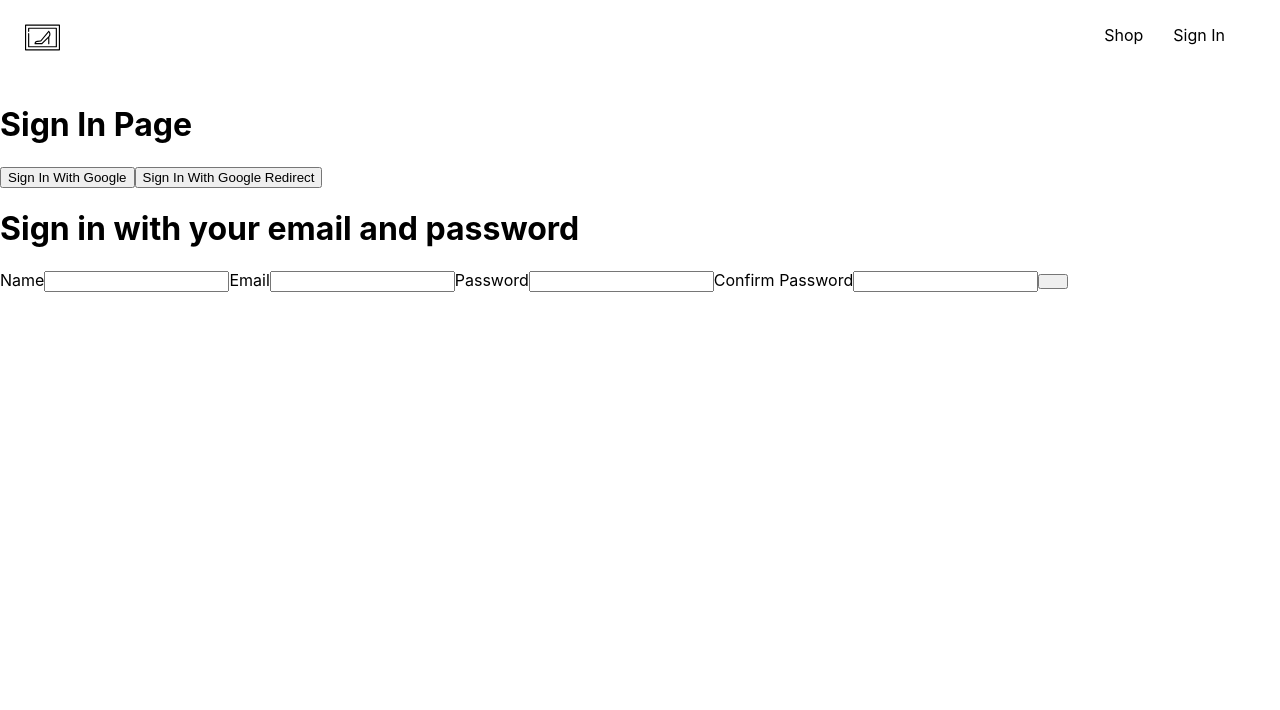
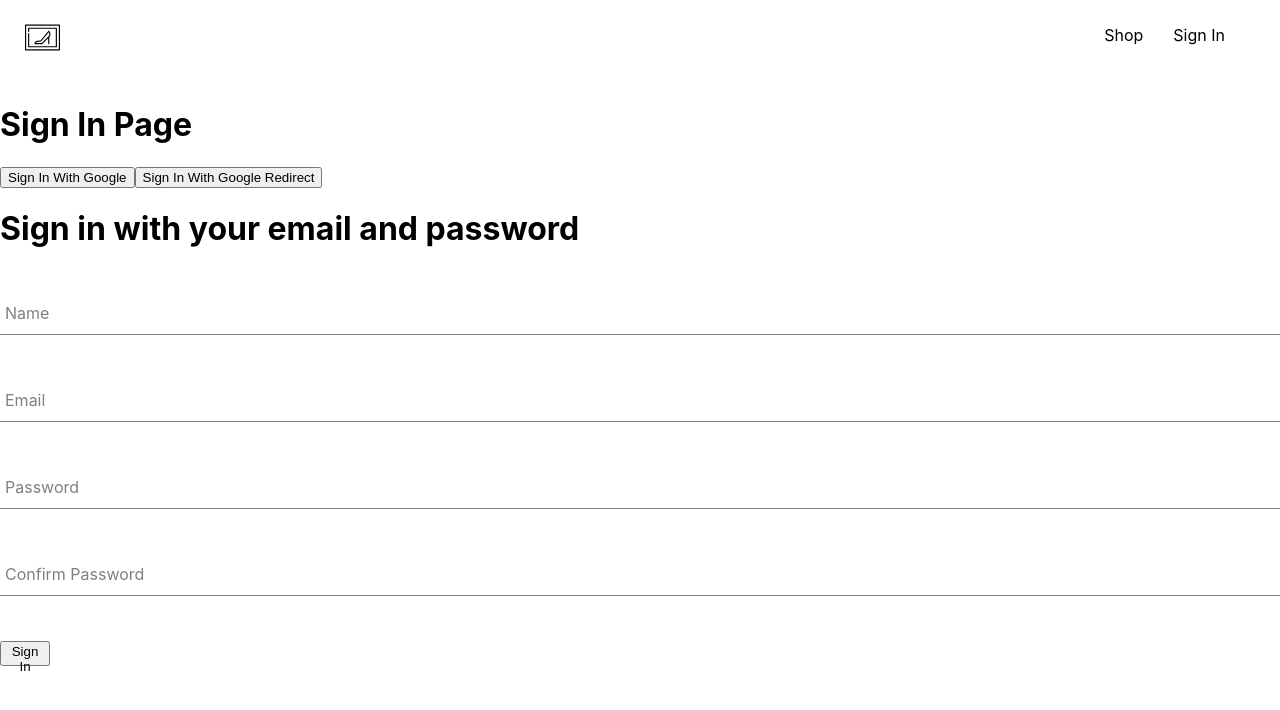
Before and after one commit to alexandrkadai/PonPon, a React (Create React App) app: page /sign-in in a window 1280 px wide. Shown: the top 710 px of the page. Built offline with nearby package versions, Linux system fonts and the light colour scheme.

Commit message:
Styling 1st part sign-up-form complete

```diff
--- /dev/null
+++ b/src/component/form-input/form-input.component.jsx
@@ -0,0 +1,20 @@
+import './form-input.styles.scss';
+
+const FormInput = ({ label, ...otherProps }) =>{
+    return (
+        <div className="group">
+
+
+        <input className="form-input" {...otherProps}/>
+        {label && (
+        <label className={`${otherProps.value.length ? 'shrink' : ''}
+        form-input-label`}>
+        {label}
+        </label>
+        )}
+
+        </div>
+    )
+}
+
+export default FormInput;
--- /dev/null
+++ b/src/component/form-input/form-input.styles.scss
@@ -0,0 +1,54 @@
+$sub-color: grey;
+$main-color: black;
+
+@mixin shrinkLabel {
+  top: -14px;
+  font-size: 12px;
+  color: $main-color;
+}
+
+.group {
+  position: relative;
+  margin: 45px 0;
+
+  .form-input {
+    background: none;
+    background-color: white;
+    color: $sub-color;
+    font-size: 18px;
+    padding: 10px 10px 10px 5px;
+    display: block;
+    width: 100%;
+    border: none;
+    border-radius: 0;
+    border-bottom: 1px solid $sub-color;
+    margin: 25px 0;
+
+    &:focus {
+      outline: none;
+    }
+
+    &:focus ~ .form-input-label {
+      @include shrinkLabel();
+    }
+  }
+
+  input[type='password'] {
+    letter-spacing: 0.3em;
+  }
+
+  .form-input-label {
+    color: $sub-color;
+    font-size: 16px;
+    font-weight: normal;
+    position: absolute;
+    pointer-events: none;
+    left: 5px;
+    top: 10px;
+    transition: 300ms ease all;
+
+    &.shrink {
+      @include shrinkLabel();
+    }
+  }
+}
--- a/src/component/sign-up/sign-up-form.component.jsx
+++ b/src/component/sign-up/sign-up-form.component.jsx
@@ -1,6 +1,6 @@
 import { useState } from "react";
- import { createAuthUserWithEmailAndPassword, creatUserDocumentFromAuth } from "../../utils/firebase/firebase.utils";
-
+import { createAuthUserWithEmailAndPassword, creatUserDocumentFromAuth } from "../../utils/firebase/firebase.utils";
+import FormInput from "../form-input/form-input.component";
 const defaultFormFields = {
     "displayName": '',
     "email": '',
@@ -45,27 +45,37 @@ const SignUpForm = () =>{
         <h1>Sign in with your email and password </h1>
         <form onSubmit={handleSubmit}>
 
-        <label>Name</label>
-        <input type="text" required
+        <FormInput
+        label="Name"
+        type="text" required
         onChange={handleChange}
-        name='displayName' value={displayName}/>
+        name="displayName"
+        value={displayName}
+        />
 
-        <label>Email</label>
-        <input type="email" required
+        <FormInput
+        label="Email"
+        type="email" required
         onChange={handleChange}
-        name='email' value={email}/>
+        name='email' value={email}
+        />
 
-        <label>Password</label>
-        <input type="password" required
+        <FormInput
+        label="Password"
+        type="password" required
         onChange={handleChange}
-        name='password' value={password}/>
+        name='password' value={password}
+        />
 
-        <label>Confirm Password</label>
+        <FormInput
+        label="Confirm Password"
+        type="password" required
+        onChange={handleChange}
+        name='confirmPassword' value={confirmPassword}
+        />
 
-        <input type="password" required
-        onChange={handleChange}
-        name='confirmPassword' value={confirmPassword}/>
-        <button style={{width: 30, height: 15}} type="submit"></button>
+        <button style={{width: 50, height: 25}} type="submit">Sign In</button>
+
         </form>
         </div>
     )
```
